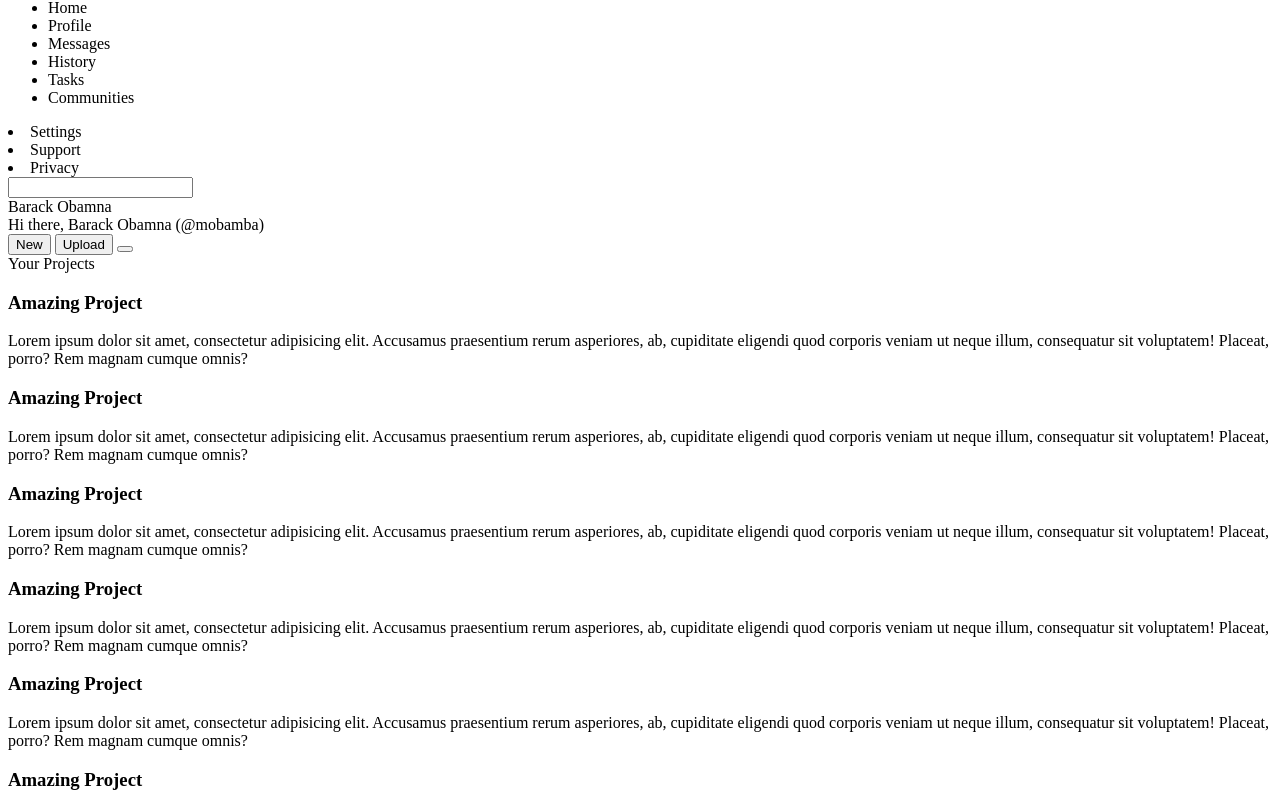
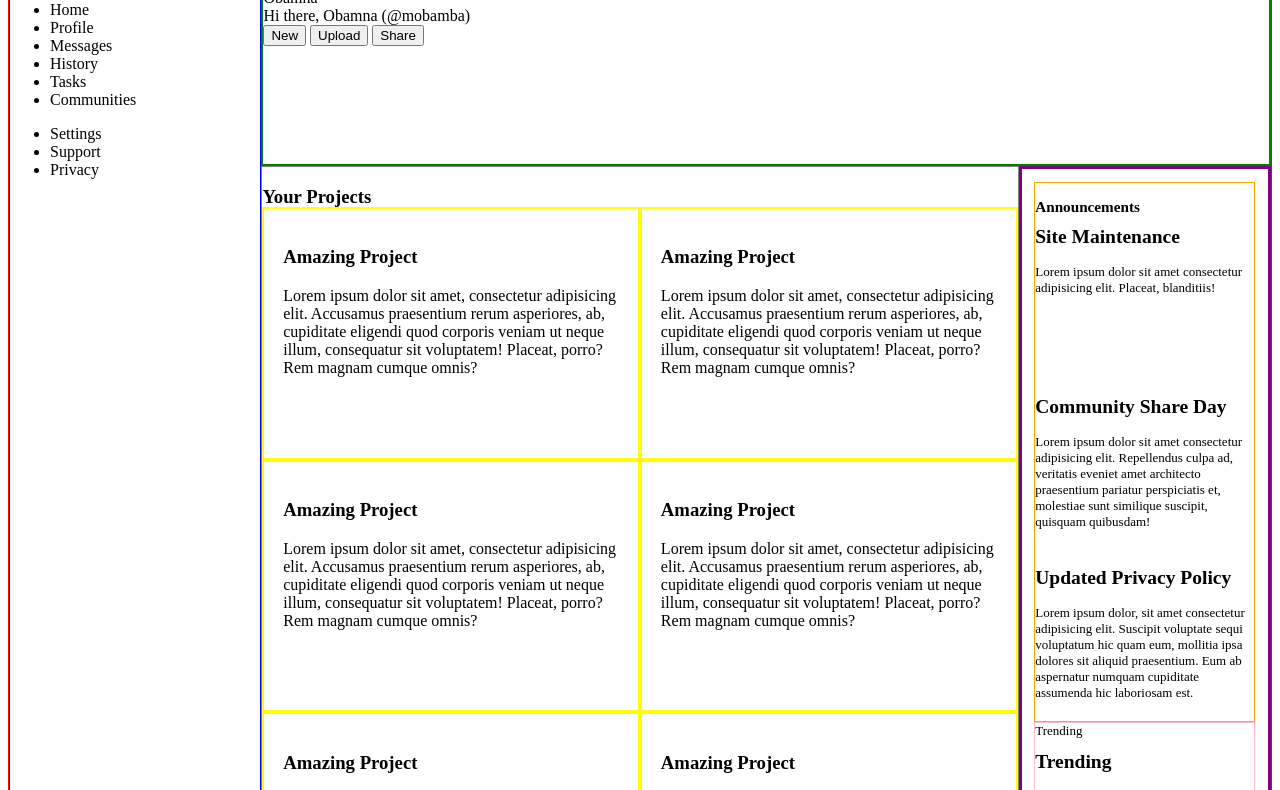
Before and after one commit to ashtoncarman19/admin-dashboard, a plain HTML site: page index.html in a window 1280 px wide. Shown: the part 43-833 px from the top of the page. Drawn offline with Linux system fonts and the light colour scheme.

Commit message:
Gotten the general layout figured out, as well as the cards layout

```diff
--- a/index.html
+++ b/index.html
@@ -8,7 +8,7 @@
     <title>Document</title>
 </head>
 <body>
-
+<div class="container">
     <div class="left-container">
         <div class="logo">Dashboard</div>
 
@@ -24,30 +24,32 @@
         </div>
 
         <div class="left-bottom">
-            <li id="Settings">Settings</li>
-            <li id="Support">Support</li>
-            <li id="Privacy">Privacy</li>
+            <ul>
+                <li id="Settings">Settings</li>
+                <li id="Support">Support</li>
+                <li id="Privacy">Privacy</li>
+            </ul>
         </div>
     </div> <!--left-container end tag-->
 
     <div class="header-container">
         <div class="header-top">
-            <input type="search">
+            <input type="search" placeholder="What is Obama's first Name?">
             <div class="bell-button"></div>
             <div class="profile-pic"></div>
-            <div class="user-name">Barack Obamna</div>
+            <div class="user-name">Obamna</div>
         </div>
 
         <div class="header-bottom">
-            <div class="greeting">Hi there, Barack Obamna (@mobamba)</div>
+            <div class="greeting">Hi there, Obamna (@mobamba)</div>
             <button id="New">New</button>
             <button id="Upload">Upload</button>
-            <button id="Share"></button>
+            <button id="Share">Share</button>
         </div>
     </div> <!--header-container end tag-->
 
-    <div class="content">   Your Projects
-        <div class="cards">
+    <div class="content">
+        <h3 id="projects">Your Projects</h3>
             <div>
                 <h3>Amazing Project</h3>
                 <p>Lorem ipsum dolor sit amet, consectetur adipisicing elit. Accusamus praesentium rerum asperiores, ab, cupiditate eligendi quod corporis veniam ut neque illum, consequatur sit voluptatem! Placeat, porro? Rem magnam cumque omnis?
@@ -84,9 +86,10 @@
                 </p>
             </div>
 
-        </div> <!--cards end tag-->
-
-        <div class="Announcements"> Announcements
+    </div>  <!--content end tag-->
+    <div class="extra">
+        <div class="Announcements">
+            <h3>Announcements</h3>
             <div>
                 <h2>Site Maintenance</h2>
                 <p>Lorem ipsum dolor sit amet consectetur adipisicing elit. Placeat, blanditiis!</p>
@@ -107,7 +110,8 @@
             <h2>Trending</h2>
 
         </div>
-    </div>  <!--content end tag-->
+    </div> <!--extra end tag-->
+</div> <!--container end tag-->
 
 
     <script src="script.js"></script>
--- a/style.css
+++ b/style.css
@@ -0,0 +1,58 @@
+.container{
+    display: grid;
+    grid-template-rows: repeat(10, 1fr);
+    grid-template-columns: repeat(10, 1fr);
+    border: solid red 1px;
+    height: 1000px;;
+}
+
+.left-container{
+    grid-row: 1/11;
+    grid-column: 1/3;
+    border: solid blue 1px;
+}
+
+.header-container{
+    grid-row: 1/3;
+    grid-column: 3/11;
+    border: solid green 2px;
+}
+
+
+.content{
+    border: solid gray 1px;
+    grid-row: 3/11;
+    grid-column: 3/9;
+    display: grid;
+    grid-template-rows: 5% repeat(3, 1fr);
+    grid-template-columns: 1fr 1fr;
+}
+    .content>div{
+        padding: 5%;
+        border: solid yellow 2px ;
+    }
+
+    #projects{
+        grid-column: 1/3;
+    }
+
+.extra{
+    font-size: small;
+    border: solid purple;
+    padding: 5%;
+    grid-row: 3/11;
+    grid-column: 9/11;
+    display: grid;
+    grid-template-rows: 1fr 1fr;
+}
+    .Announcements{
+        border: solid orange 1px;
+        display: grid;
+        grid-template-rows: 5% repeat(3, 1fr);
+    }
+
+    .Trending{
+        border: solid pink 1px;
+        display: grid;
+        grid-template-rows: 5% repeat(4, 1fr);
+    }
```
